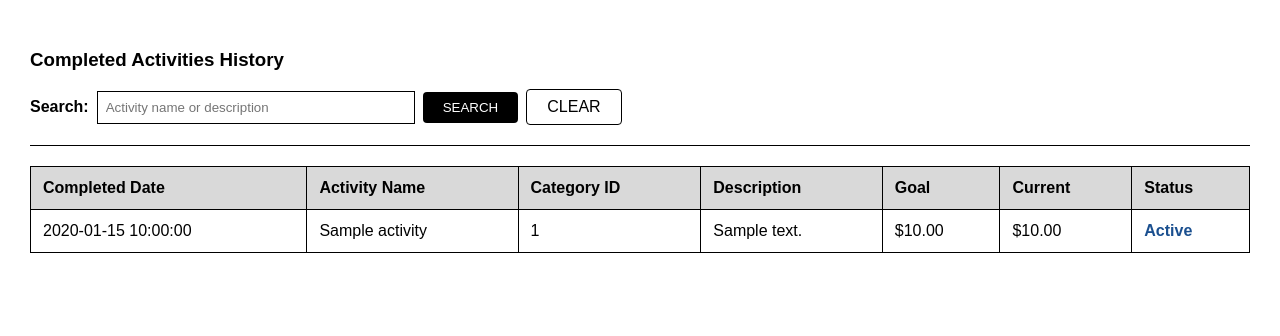
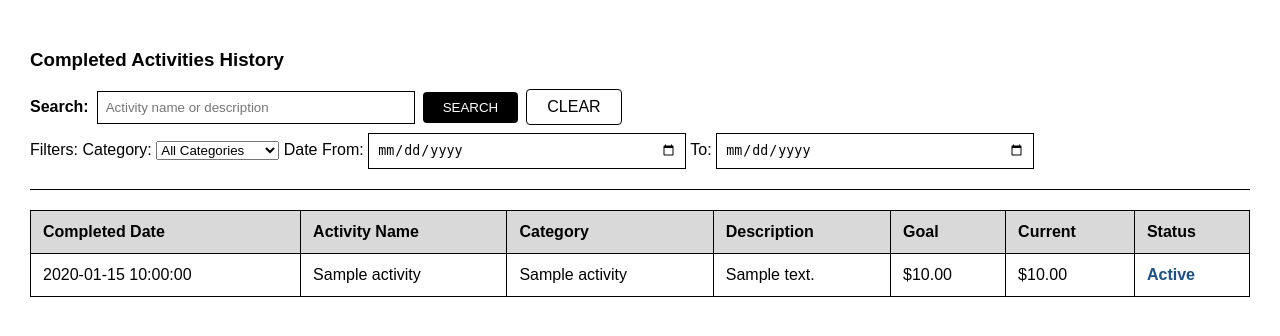
Before and after one commit to Anythingsaf22/CSIT314-SDM, a Flask app: template templates/activities/view_completed_activity.html in a window 1280 px wide. Shown: the part 142-478 px from the top of the page. Run offline with Flask 3, Linux system fonts and the light colour scheme; the template is opened without the code that fills it: most values are stand-ins (such as "Sample title", 1, 10 or a date in 2020).

Commit message:
Search history accepts more filters

```diff
--- a/templates/activities/view_completed_activity.html
+++ b/templates/activities/view_completed_activity.html
@@ -58,6 +58,18 @@
                 >
                 <button class="btn-black" type="submit">SEARCH</button>
                 <a href="{{ url_for('fundraising_activity.view_completed_activities') }}" class="btn-outline">CLEAR</a>
+                <div>
+                Filters: Category:
+                <select name="categoryId">
+
+                    <option value="">All Categories</option>
+                    {% for category in categories %}
+                        <option value="{{ category.categoryId }}" {% if category.categoryId|string == categoryId %}selected{% endif %}>{{ category.categoryName }}</option>
+                    {% endfor %}
+                </select>
+                Date From: <input type="date" id="dateFrom" name="dateFrom" value="{{ dateFrom }}">
+                To: <input type="date" id="dateTo" name="dateTo" value="{{ dateTo }}">
+                </div>
             </form>
         </div>
 
@@ -66,7 +78,7 @@
                 <tr>
                     <th>Completed Date</th>
                     <th>Activity Name</th>
-                    <th>Category ID</th>
+                    <th>Category</th>
                     <th>Description</th>
                     <th>Goal</th>
                     <th>Current</th>
@@ -79,7 +91,7 @@
                         <tr>
                             <td>{{ activity.endDate }}</td>
                             <td>{{ activity.activityName }}</td>
-                            <td>{{ activity.categoryId }}</td>
+                            <td>{{ activity.categoryName }}</td>
                             <td>{{ activity.activityDescription }}</td>
                             <td>${{ "%.2f"|format(activity.fundingGoal) }}</td>
                             <td>${{ "%.2f"|format(activity.fundingCurrent) }}</td>
```
Also changed, not shown: templates/activities/view_my_donations.html (+16 -0 lines).
